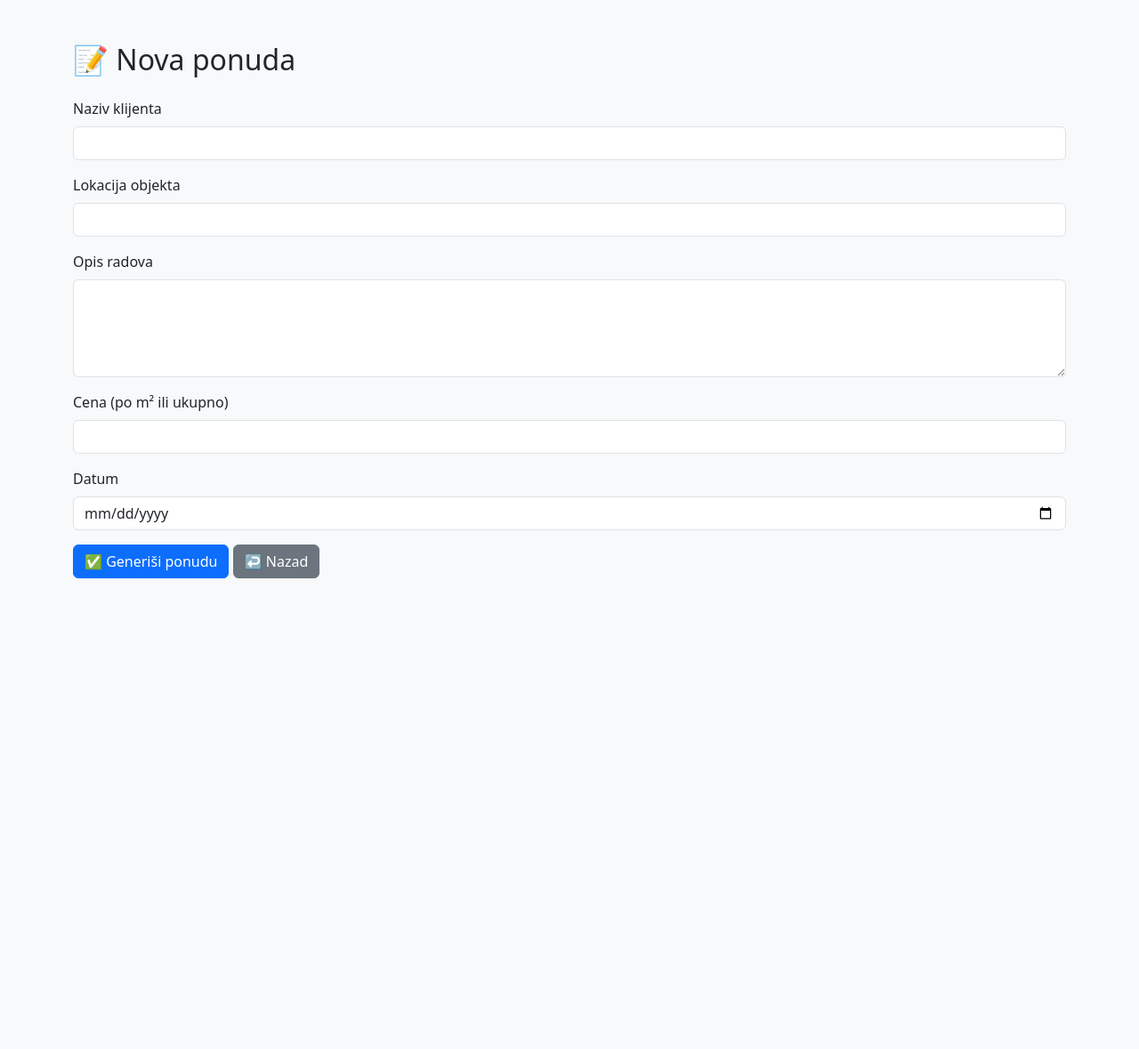
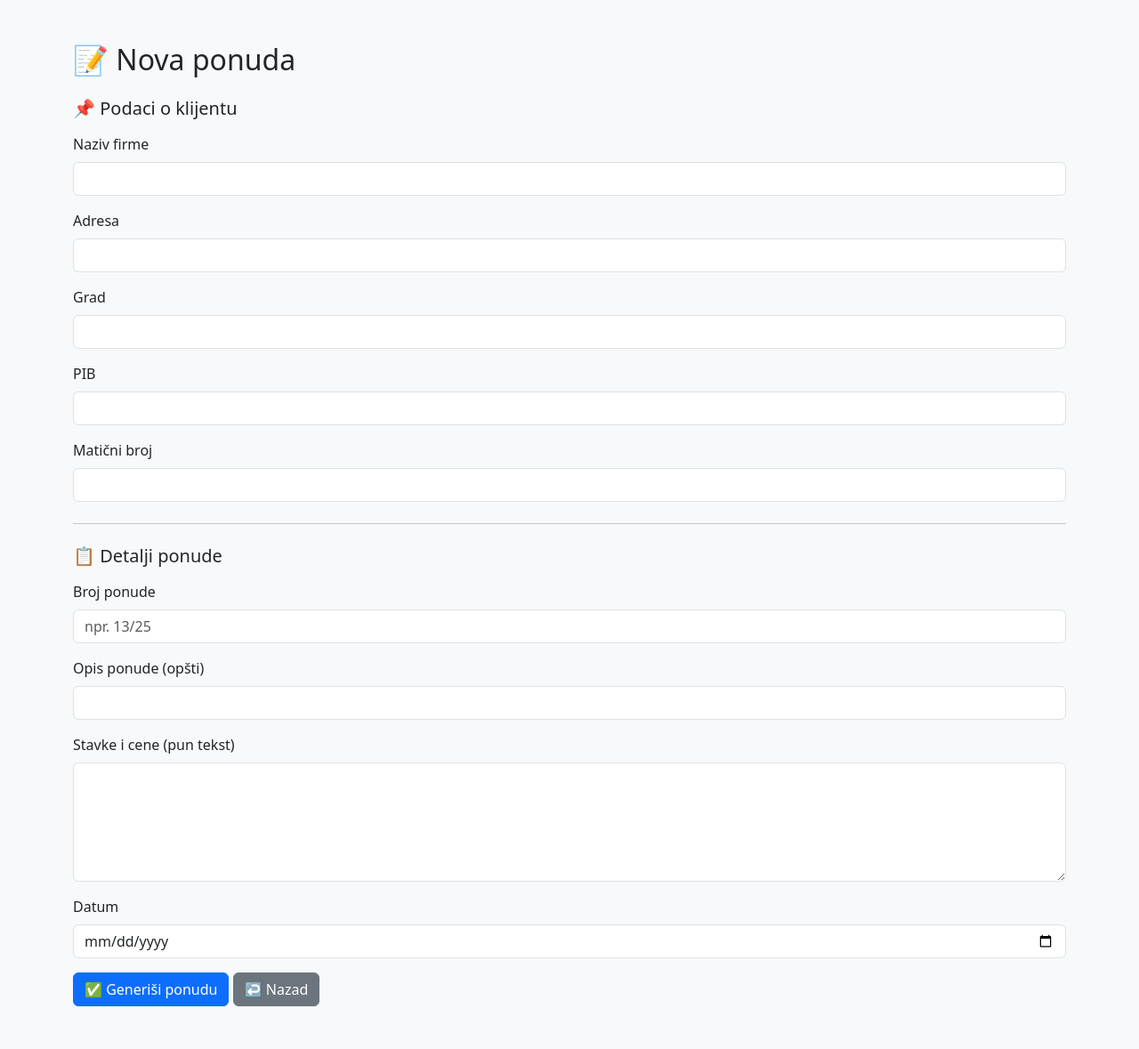
Before and after one commit to Gibo2706/FM_Drina_app, a Flask app: page /filip/ponuda/ in a window 1280 px wide. Shown: the whole page at 89% size. Before the commit the page ends 650 px from the top, so only its background shows below. Run offline with Flask 3, Linux system fonts and the light colour scheme.

Commit message:
generisanje ponuda

```diff
--- a/app/routes/ponuda.py
+++ b/app/routes/ponuda.py
@@ -1,25 +1,45 @@
 from flask import Blueprint, render_template, request, redirect, url_for, flash
+from app.utils.doc_generator import generisi_ponudu
+from datetime import datetime
 
 ponuda_bp = Blueprint("ponuda", __name__)
 
 @ponuda_bp.route("/", methods=["GET", "POST"])
 def nova_ponuda():
     if request.method == "POST":
-        # Ovde se uzimaju podaci iz forme
-        klijent = request.form.get("klijent")
-        lokacija = request.form.get("lokacija")
-        opis = request.form.get("opis")
-        cena = request.form.get("cena")
+        klijent_naziv = request.form.get("klijent_naziv")
+        klijent_adresa = request.form.get("klijent_adresa")
+        klijent_grad = request.form.get("klijent_grad")
+        klijent_pib = request.form.get("klijent_pib")
+        klijent_mb = request.form.get("klijent_mb")
+        broj_ponude = request.form.get("broj_ponude")
+        opis_ponude = request.form.get("opis_ponude")
+        stavke_ponude = request.form.get("stavke_ponude")
         datum = request.form.get("datum")
 
-        # Validacija (osnovna)
-        if not all([klijent, lokacija, opis, cena, datum]):
+        if not all([
+            klijent_naziv, klijent_adresa, klijent_grad,
+            klijent_pib, klijent_mb, broj_ponude,
+            opis_ponude, stavke_ponude, datum
+        ]):
             flash("Sva polja su obavezna!", "danger")
             return redirect(url_for("ponuda.nova_ponuda"))
 
-        # TODO: generisanje dokumenta
+        data = {
+            "klijent_naziv": klijent_naziv,
+            "klijent_adresa": klijent_adresa,
+            "klijent_grad": klijent_grad,
+            "klijent_pib": klijent_pib,
+            "klijent_mb": klijent_mb,
+            "klijent_potpis": klijent_naziv,
+            "broj_ponude": broj_ponude,
+            "opis_ponude": opis_ponude,
+            "stavke_ponude": stavke_ponude,
+            "datum": datum
+        }
 
-        flash("Ponuda uspešno generisana!", "success")
-        return redirect(url_for("dashboard.home"))
+        fajl = generisi_ponudu(data)
+        flash(f"✅ Ponuda generisana: <a href='/ponude/{fajl}' class='alert-link' download>Preuzmi fajl</a>", "success")
+        return redirect(url_for("ponuda.nova_ponuda"))
 
     return render_template("ponuda_form.html")
--- a/app/templates/ponuda_form.html
+++ b/app/templates/ponuda_form.html
@@ -1,3 +1,4 @@
+<!-- app/templates/ponuda_form.html -->
 <!DOCTYPE html>
 <html lang="sr">
 
@@ -15,35 +16,61 @@
         {% with messages = get_flashed_messages(with_categories=true) %}
         {% if messages %}
         {% for category, message in messages %}
-        <div class="alert alert-{{ category }}">{{ message }}</div>
+        <div class="alert alert-{{ category }}">{% if category == 'success' %}{{ message|safe }}{% else %}{{ message }}{% endif
+            %}</div>
         {% endfor %}
         {% endif %}
         {% endwith %}
 
+
         <form method="post">
+            <h5 class="mb-3">📌 Podaci o klijentu</h5>
+
             <div class="mb-3">
-                <label for="klijent" class="form-label">Naziv klijenta</label>
-                <input type="text" class="form-control" id="klijent" name="klijent" required>
+                <label class="form-label">Naziv firme</label>
+                <input type="text" name="klijent_naziv" class="form-control" required>
             </div>
 
             <div class="mb-3">
-                <label for="lokacija" class="form-label">Lokacija objekta</label>
-                <input type="text" class="form-control" id="lokacija" name="lokacija" required>
+                <label class="form-label">Adresa</label>
+                <input type="text" name="klijent_adresa" class="form-control" required>
+            </div>
+                <div class="mb-3">
+                    <label class="form-label">Grad</label>
+                    <input type="text" name="klijent_grad" class="form-control" required>
+                    </div>
+                <div class="mb-3">
+                    <label class="form-label">PIB</label>
+                    <input type="text" name="klijent_pib" class="form-control" required>
+                    </div>
+
+                    <div class="mb-3">
+                        <label class="form-label">Matični broj</label>
+                        <input type="text" name="klijent_mb" class="form-control" required>
+                    </div>
+
+                    <hr class="my-4">
+
+                    <h5 class="mb-3">📋 Detalji ponude</h5>
+
+                    <div class="mb-3">
+                        <label class="form-label">Broj ponude</label>
+                        <input type="text" name="broj_ponude" class="form-control" placeholder="npr. 13/25" required>
             </div>
 
             <div class="mb-3">
-                <label for="opis" class="form-label">Opis radova</label>
-                <textarea class="form-control" id="opis" name="opis" rows="4" required></textarea>
+                <label class="form-label">Opis ponude (opšti)</label>
+                <input type="text" name="opis_ponude" class="form-control" required>
             </div>
 
             <div class="mb-3">
-                <label for="cena" class="form-label">Cena (po m² ili ukupno)</label>
-                <input type="text" class="form-control" id="cena" name="cena" required>
+                <label class="form-label">Stavke i cene (pun tekst)</label>
+                <textarea name="stavke_ponude" rows="5" class="form-control" required></textarea>
             </div>
 
             <div class="mb-3">
-                <label for="datum" class="form-label">Datum</label>
-                <input type="date" class="form-control" id="datum" name="datum" required>
+                <label class="form-label">Datum</label>
+                <input type="date" name="datum" class="form-control" required>
             </div>
 
             <button type="submit" class="btn btn-primary">✅ Generiši ponudu</button>
--- a/requirements.txt
+++ b/requirements.txt
@@ -0,0 +1 @@
+docxtpl
```
Also changed, not shown: app/__init__.py (+8 -1 lines), app/utils/doc_generator.py (+20 -0 lines), README.md, 1 other file.
